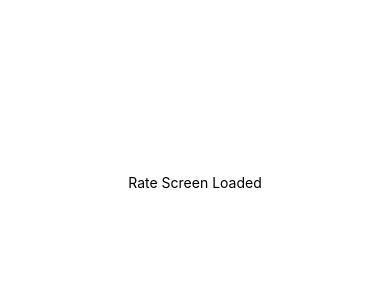
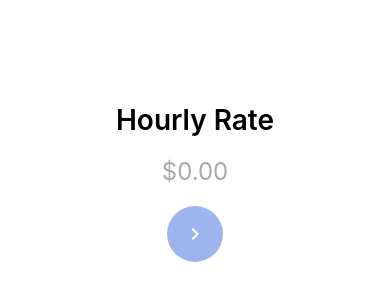
Before and after one commit to JackM510/Earnings-Timer, a React Native app: screen / in a window 390 px wide. Shown: the part 240-540 px from the top of the page. Built offline with nearby package versions, Linux system fonts and the light colour scheme.

Commit message:
added rate screen state, logic, and layout

```diff
--- a/App.tsx
+++ b/App.tsx
@@ -1,5 +1,42 @@
-import RateScreen from './src/screens/RateScreen';
+import { useState, useRef, useEffect } from "react";
+import { Animated } from "react-native";
+import { NavigationContainer } from "@react-navigation/native";
+import { createNativeStackNavigator } from "@react-navigation/native-stack";
+
+import RateScreen from "./src/screens/RateScreen";
+
+const Stack = createNativeStackNavigator();
 
 export default function App() {
-  return <RateScreen />;
+  // Fade animation
+  const fadeAnim = useRef(new Animated.Value(0)).current;
+
+  useEffect(() => {
+    Animated.timing(fadeAnim, {
+      toValue: 1,
+      duration: 400,
+      useNativeDriver: true,
+    }).start();
+  }, []);
+
+  // Rate state only
+  const [rate, setRate] = useState("");
+
+  return (
+    <Animated.View style={{ flex: 1, opacity: fadeAnim }}>
+      <NavigationContainer>
+        <Stack.Navigator screenOptions={{ headerShown: false, animation: "fade" }}>
+          <Stack.Screen name="Rate">
+            {(props) => (
+              <RateScreen
+                {...props}
+                rate={rate}
+                setRate={setRate}
+              />
+            )}
+          </Stack.Screen>
+        </Stack.Navigator>
+      </NavigationContainer>
+    </Animated.View>
+  );
 }
--- a/src/screens/RateScreen.tsx
+++ b/src/screens/RateScreen.tsx
@@ -1,9 +1,48 @@
-import { View, Text } from 'react-native';
+import { View, Text, TextInput, TouchableOpacity } from 'react-native';
+import { styles } from "../styles/global";
+import MaterialIcons from 'react-native-vector-icons/MaterialIcons';
 
-export default function RateScreen() {
+type RateScreenProps = {
+  navigation: any; // will refine later
+  rate: string;
+  setRate: (value: string) => void;
+};
+
+export default function RateScreen({ navigation, rate, setRate }: RateScreenProps) {
+  const isRateValid = rate !== "" && Number(rate) > 0;
+
   return (
-    <View style={{ flex: 1, justifyContent: 'center', alignItems: 'center' }}>
-      <Text>Rate Screen Loaded</Text>
+    <View style={styles.container}>
+      <View style={styles.content}>
+        <Text style={styles.heading}>Hourly Rate</Text>
+
+        <TextInput
+          style={styles.input}
+          keyboardType="numeric"
+          placeholder="$0.00"
+          placeholderTextColor="darkgray"
+          value={rate ? `$${rate}` : ""}
+          onChangeText={(text) => {
+            const cleaned = text.replace(/[^0-9.]/g, "");
+            setRate(cleaned);
+          }}
+          onBlur={() => {
+            if (!rate) return;
+            const num = Number(rate);
+            if (!isNaN(num)) {
+              setRate(num.toFixed(2));
+            }
+          }}
+        />
+
+        <TouchableOpacity
+          style={[styles.button, styles.bgBlue, !isRateValid && styles.buttonDisabled]}
+          disabled={!isRateValid}
+          onPress={() => isRateValid && navigation.navigate("Setup")}
+        >
+          <MaterialIcons name="chevron-right" size={24} color="#fff" />
+        </TouchableOpacity>
+      </View>
     </View>
   );
 }
```
Also changed, not shown: package.json (+8 -2 lines), 1 other file (tests, documents, lock files or other folders).
